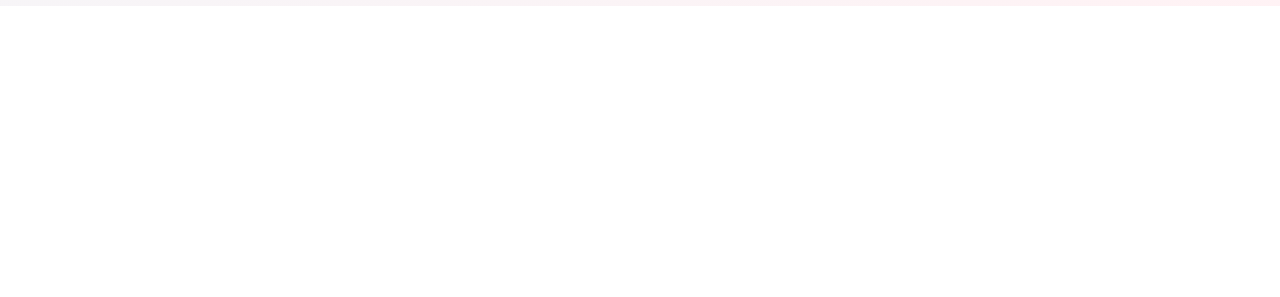
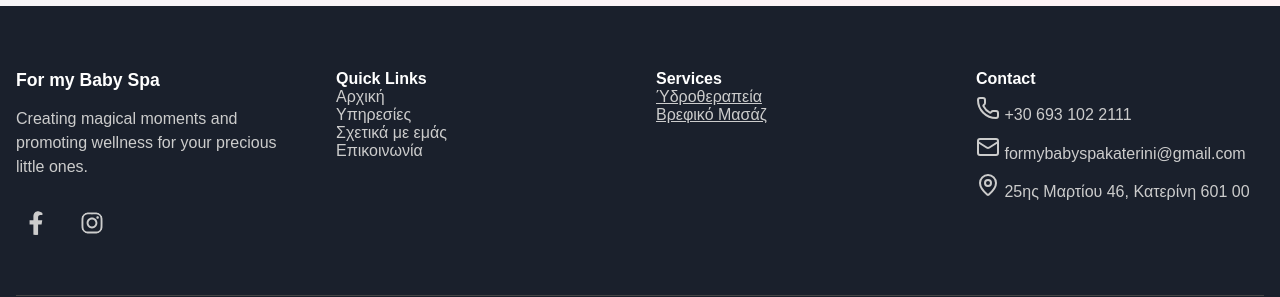
Before and after one commit to FlorianChazizi/formybabyspa, a React (Vite) app: page / in a window 1280 px wide. Shown: the part 2481-2778 px from the top of the page. Before the commit the page ends 2487 px from the top, so only its background shows below. Built offline with nearby package versions, Linux system fonts and the light colour scheme.

Commit message:
add: Footer

```diff
--- a/package.json
+++ b/package.json
@@ -12,7 +12,8 @@
   "dependencies": {
     "lucide-react": "^0.526.0",
     "react": "^19.1.0",
-    "react-dom": "^19.1.0"
+    "react-dom": "^19.1.0",
+    "react-icons": "^5.5.0"
   },
   "devDependencies": {
     "@eslint/js": "^9.30.1",
--- a/src/App.tsx
+++ b/src/App.tsx
@@ -1,9 +1,10 @@
 
-import './App.css'
-import Navbar from './components/Navbar.tsx'
-import HeroCarousel from './components/Hero-carousel.tsx'
-import ServicesSection from './components/Service-section.tsx'
-import ContactSection from './components/contact-section.tsx'
+import './App.css';
+import Navbar from './components/Navbar.tsx';
+import HeroCarousel from './components/Hero-carousel.tsx';
+import ServicesSection from './components/Service-section.tsx';
+import ContactSection from './components/contact-section.tsx';
+import Footer from './components/Footer.tsx';
 
 function App() {
 
@@ -14,7 +15,7 @@
         <HeroCarousel />
         <ServicesSection />
         <ContactSection />
-
+        <Footer />
     </div>
     </>
   )
--- a/src/components/Footer.tsx
+++ b/src/components/Footer.tsx
@@ -0,0 +1,80 @@
+import { FaFacebookF, FaInstagram } from "react-icons/fa";
+import { MapPin, Phone, Mail } from "lucide-react";
+
+import "../styles/footer.css";
+
+export default function Footer() {
+  const scrollToSection = (sectionId: string) => {
+    const element = document.getElementById(sectionId);
+    if (element) {
+      element.scrollIntoView({ behavior: 'smooth' });
+    }
+  };
+
+  return (
+    <footer className="footer">
+      <div className="footer-container">
+        <div className="footer-grid">
+
+          {/* Brand */}
+          <div className="footer-brand">
+            <h3 className="footer-heading">For my Baby Spa</h3>
+            <p className="footer-description">
+              Creating magical moments and promoting wellness for your precious little ones.
+            </p>
+            <div className="footer-socials">
+              <a href="#" className="social-icon"><FaFacebookF className="icon fb" /></a>
+              <a href="#" className="social-icon"><FaInstagram className="icon insta" /></a>
+            </div>
+          </div>
+
+          {/* Quick Links */}
+          <div>
+            <h4 className="footer-subheading">Quick Links</h4>
+            <ul className="footer-list">
+              {["Αρχική", "Υπηρεσίες", "Σχετικά με εμάς", "Επικοινωνία"].map((section) => (
+                <li key={section}>
+                  <button
+                    onClick={() => scrollToSection(section)}
+                    className="footer-link"
+                  >
+                    {section.charAt(0).toUpperCase() + section.slice(1)}
+                  </button>
+                </li>
+              ))}
+            </ul>
+          </div>
+
+          {/* Services */}
+          <div>
+            <h4 className="footer-subheading">Services</h4>
+            <ul className="footer-list">
+              {["Ύδροθεραπεία", "Βρεφικό Μασάζ" ].map(service => (
+                <li key={service}>
+                  <a href="#" className="footer-link">{service}</a>
+                </li>
+              ))}
+            </ul>
+          </div>
+
+          {/* Contact Info */}
+          <div>
+            <h4 className="footer-subheading">Contact</h4>
+            <div className="footer-contact">
+              <p><Phone /> +30 693 102 2111</p>
+              <p><Mail /> formybabyspakaterini@gmail.com</p>
+              <p><MapPin /> 25ης Μαρτίου 46, Κατερίνη 601 00<br /></p>
+            </div>
+          </div>
+        </div>
+
+        <div className="footer-bottom">
+          <p>&copy; {new Date().getFullYear()} For my  Baby Spa  - Κατερίνη by Αναστασία Βελώνη. </p>
+            <p>
+                All rights reserved. | Privacy Policy | Terms of Service
+                </p>
+        </div>
+      </div>
+    </footer>
+  );
+}
--- a/src/components/Hero-carousel.tsx
+++ b/src/components/Hero-carousel.tsx
@@ -62,8 +62,8 @@
               <h1>{slide.title}</h1>
               <p>{slide.subtitle}</p>
               <div className="carousel-buttons">
-                <button className="btn primary">Book Appointment</button>
-                <button className="btn secondary">Learn More</button>
+                <a className="btn primary">Κλείσε Ραντεβού</a>
+                <a className="btn secondary">Μάθετε περισσότερα</a>
               </div>
             </div>
           </div>
--- /dev/null
+++ b/src/styles/footer.css
@@ -0,0 +1,113 @@
+.footer {
+  background-color: #1a202c; /* Dark theme */
+  color: white;
+  padding: 4rem 0;
+  font-family: sans-serif;
+}
+
+.footer-container {
+  max-width: 1280px;
+  margin: 0 auto;
+  padding: 0 1rem;
+}
+
+.footer-grid {
+  display: grid;
+  grid-template-columns: repeat(auto-fit, minmax(220px, 1fr));
+  gap: 2rem;
+}
+
+.footer-brand {
+  grid-column: span 1;
+}
+
+.footer-title {
+  font-size: 1.75rem;
+  font-weight: bold;
+  margin-bottom: 1rem;
+  font-family: serif;
+}
+
+.footer-description {
+  color: #ccc;
+  margin-bottom: 1.5rem;
+  line-height: 1.5;
+}
+
+.footer-socials {
+  display: flex;
+  gap: 1rem;
+}
+
+.social-icon {
+  color: #ccc;
+  transition: color 0.3s ease;
+}
+
+.social-icon:hover {
+  color: white;
+}
+.icon{
+ width: 24px;
+  height: 24px;
+  padding: 0.5rem;
+    border-radius: 21px;
+    transition: background-color 0.5s ease-in-out, transform 0.3s ease-in-out;
+}
+.icon:hover {
+      background-color: white;
+    transform: scale(1.2);
+    color: #1a202c;
+}
+.icon.fb:hover {
+ color: #3b5998; /* Facebook color */
+}
+.icon.insta:hover {
+  color: #e1306c; /* Instagram color */
+}
+.footer-section {
+  display: flex;
+  flex-direction: column;
+}
+
+.footer-heading {
+  font-size: 1.1rem;
+  font-weight: 600;
+  margin-bottom: 1rem;
+}
+
+.footer-list {
+  list-style: none;
+  padding: 0;
+  margin: 0;
+}
+
+.footer-link {
+  background: none;
+  border: none;
+  color: #ccc;
+  text-align: left;
+  cursor: pointer;
+  padding: 0;
+  font-size: 1rem;
+  transition: color 0.3s ease;
+}
+
+.footer-link:hover {
+  color: white;
+}
+
+.footer-contact p {
+  color: #ccc;
+  margin: 0.5rem 0;
+  line-height: 1.4;
+}
+
+.footer-bottom {
+  border-top: 1px solid #444;
+  margin-top: 3rem;
+  padding-top: 2rem;
+  text-align: center;
+  color: #ccc;
+  font-size: 0.9rem;
+}
```
Also changed, not shown: 1 other file (tests, documents, lock files or other folders).
